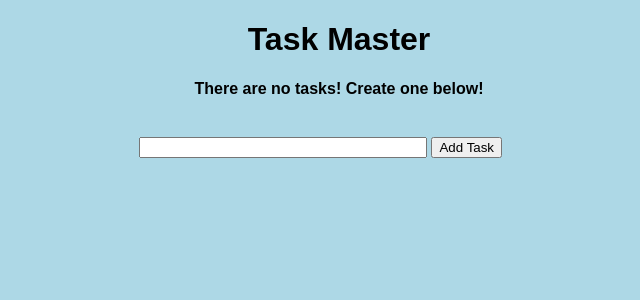
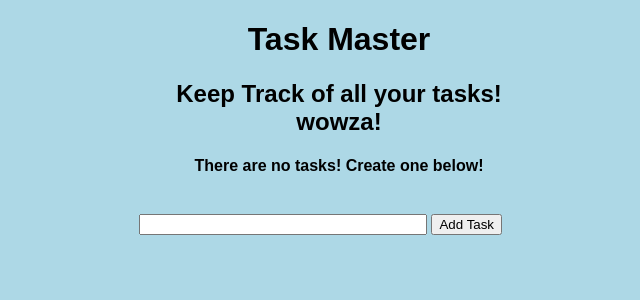
Before and after one commit to ij251/flaskcrudapptodolist, a Flask app: page / in a window 1280 px wide. Shown: the top 300 px of the page, without its empty margins (301-941 px from the left). Run offline with Flask 3, Linux system fonts and the light colour scheme.

Commit message:
testing continuous deployment

```diff
--- a/templates/index.html
+++ b/templates/index.html
@@ -7,9 +7,9 @@
 {% block body %}
 <div class="content">
     <h1>Task Master</h1>
+    <h2 style="text-align: center;">Keep Track of all your tasks! wowza!</h2>
     {% if tasks|length < 1%}
     <h4 style="text-align: center;">There are no tasks! Create one below!</h4>
-
     {% else %}
     <table>
         <tr>
```
